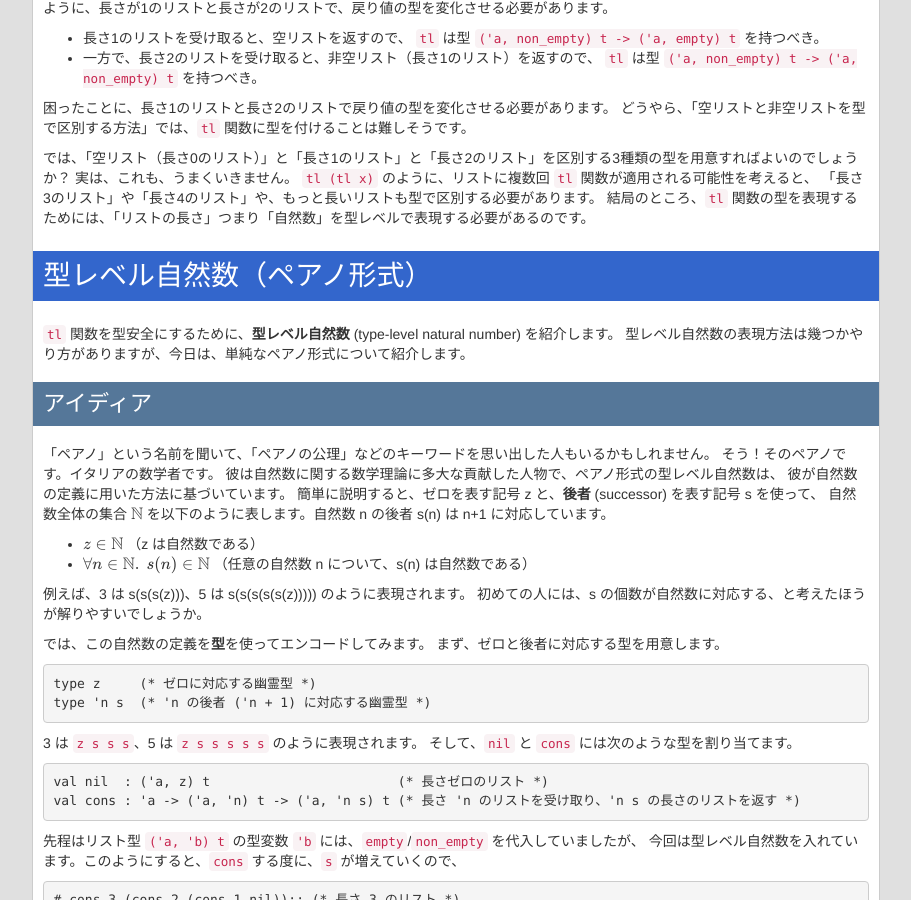
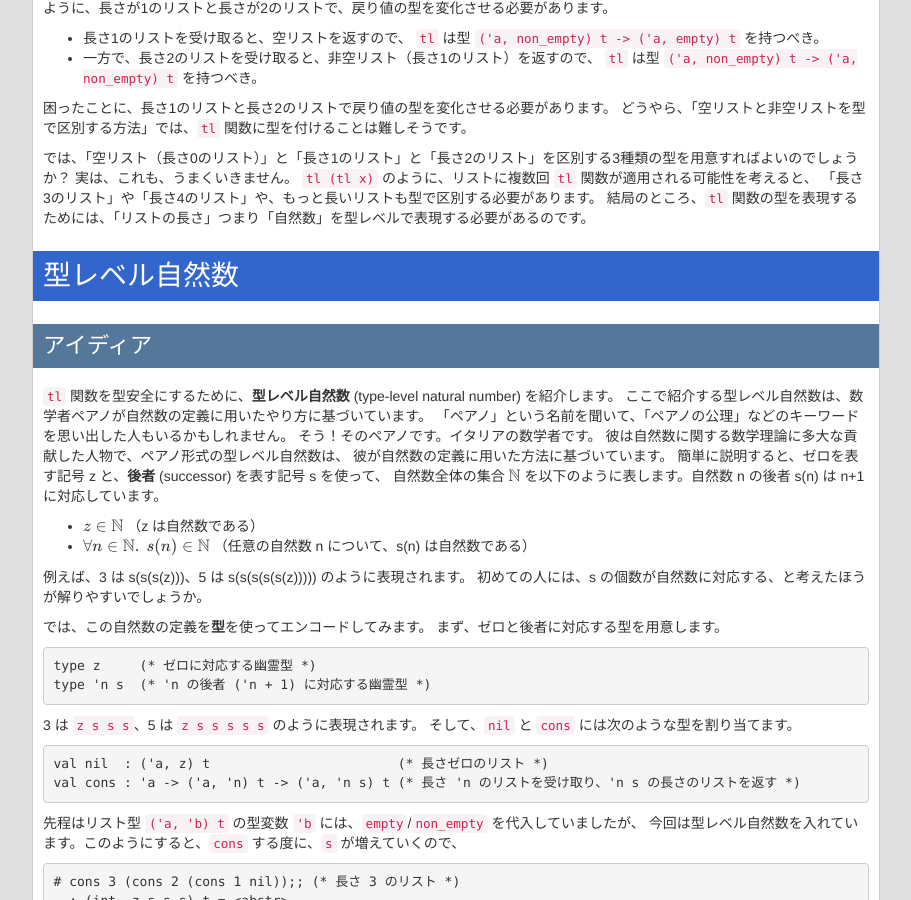
Before and after one commit to akabe/akabe.github.io, a Jekyll site: the page built from _posts/2015-06-28-PhantomTypePeanoTypeNat.md, in a window 1280 px wide and 900 px high, scrolled down 1868 px. Shown: the whole window, without its empty margins (38-949 px from the left). Built offline with Jekyll 4.4.1, drawn with Linux system fonts in a browser that asks for light colours; Markdown is read by kramdown in place of the engine named in the settings; formulas are drawn with MathJax 3; comment, search, counter and statistics services are not loaded; some of the changed text lies outside the part shown.

Commit message:
Modify the article written at 2016/6/28

```diff
--- a/_posts/2015-06-28-PhantomTypePeanoTypeNat.md
+++ b/_posts/2015-06-28-PhantomTypePeanoTypeNat.md
@@ -117,13 +117,12 @@ val tl : 'a list -> 'a list
 「長さ3のリスト」や「長さ4のリスト」や、もっと長いリストも型で区別する必要があります。
 結局のところ、`tl` 関数の型を表現するためには、「リストの長さ」つまり「自然数」を型レベルで表現する必要があるのです。
 
-# 型レベル自然数（ペアノ形式）
-
-`tl` 関数を型安全にするために、**型レベル自然数** (type-level natural number) を紹介します。
-型レベル自然数の表現方法は幾つかやり方がありますが、今日は、単純なペアノ形式について紹介します。
+# 型レベル自然数
 
 ## アイディア
 
+`tl` 関数を型安全にするために、**型レベル自然数** (type-level natural number) を紹介します。
+ここで紹介する型レベル自然数は、数学者ペアノが自然数の定義に用いたやり方に基づいています。
 「ペアノ」という名前を聞いて、「ペアノの公理」などのキーワードを思い出した人もいるかもしれません。
 そう！そのペアノです。イタリアの数学者です。
 彼は自然数に関する数学理論に多大な貢献した人物で、ペアノ形式の型レベル自然数は、
@@ -236,7 +235,7 @@ Error: This expression has type (int, z) t
 
 ## この方法の問題点
 
-今日はペアノ形式の型レベル自然数を使って +1 (cons) と -1 (tl) を実現することができました。
+今日は型レベル自然数を使って +1 (cons) と -1 (tl) を実現することができました。
 でも、自然数上の演算は +1 と -1 だけではないですよね？
 実際のプログラミングでは、もっと高級な演算が必要になるケースがあります。
 
```
